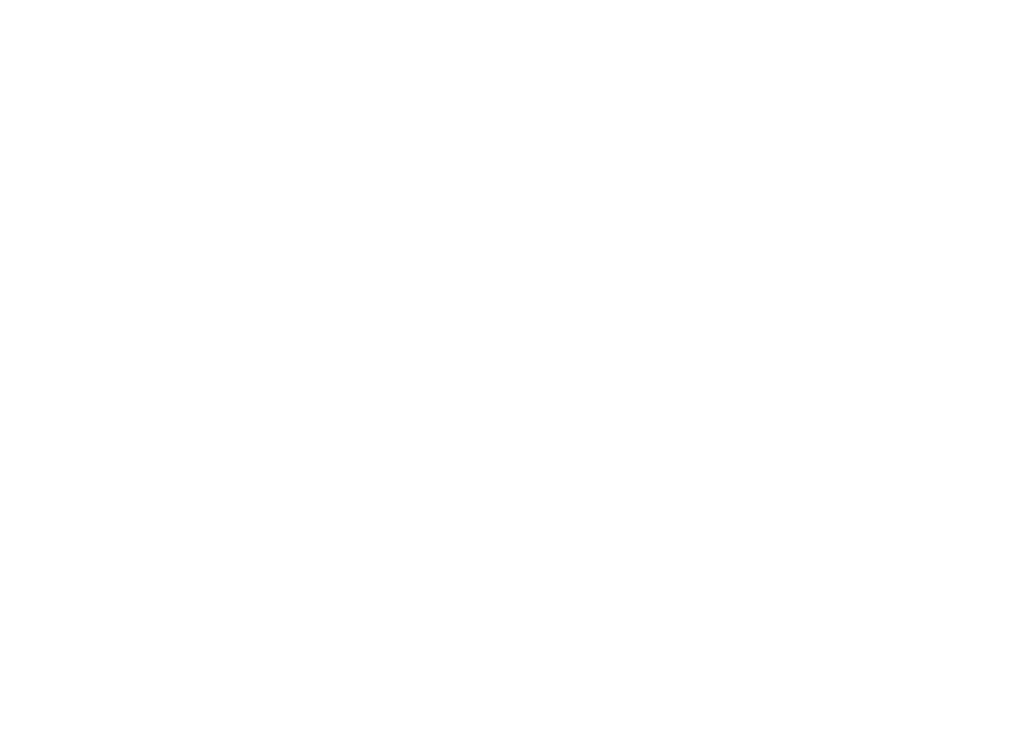
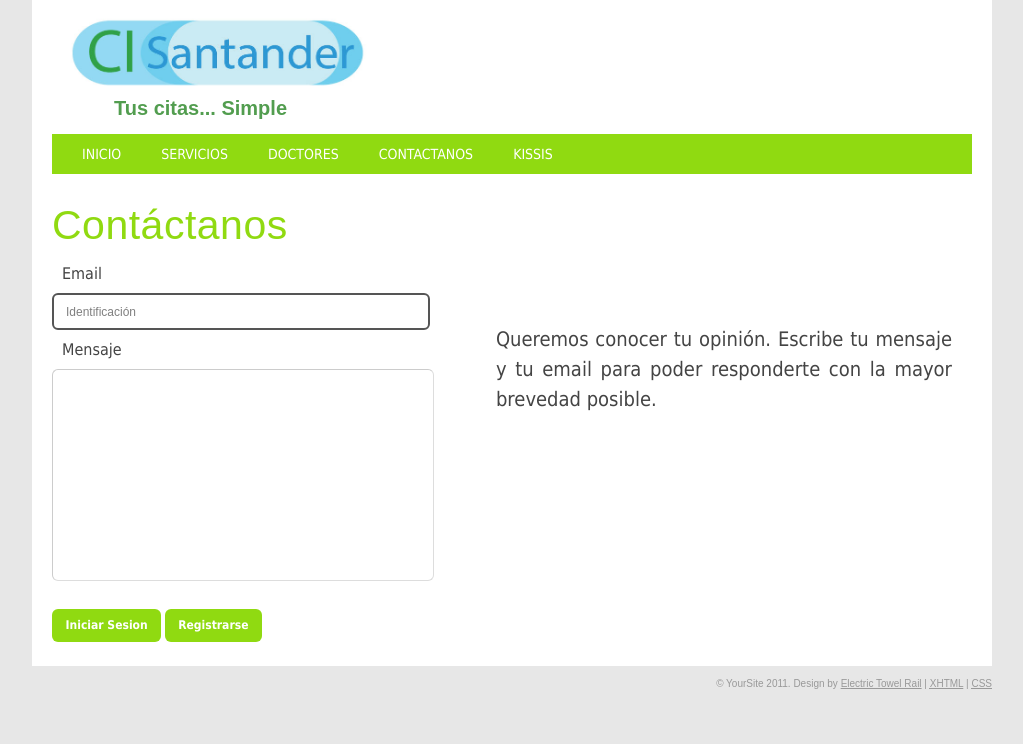
Before and after one commit to cgarciahdez/wiki_project_kissis, a plain HTML site: page prototipo/contactenos.html in a window 1280 px wide. Shown: the whole page, without its empty margins (128-1151 px from the left). Drawn offline with Linux system fonts and the light colour scheme; some packages are replaced by stand-ins of ours; a script that the page names is missing.

Commit message:
diferentes updates en varias paginas y css

```diff
--- a/prototipo/contactenos.html
+++ b/prototipo/contactenos.html
@@ -0,0 +1,87 @@
+<!DOCTYPE HTML>
+<html xmlns="http://www.w3.org/1999/xhtml">
+<head>
+<meta http-equiv="Content-Type" content="text/html; charset=utf-8" />
+<title>Citas Santander - Ingresar Horario</title>
+<link rel="stylesheet" href="mountain/styles.css" type="text/css" />
+
+<script type="text/javascript" src="mountain/js/jquery-1.3.2.min.js"></script>
+<script type="text/javascript" src="mountain/js/jquery.cycle.all.min.js"></script>
+<script type="text/javascript" src="mountain/js/superfish.js"></script>
+<script type="text/javascript" src="mountain/js/script.js"></script>
+</head>
+
+
+<body>
+
+<div id="container">
+
+<div id="container-inner">
+
+	<div id="header">
+        <div style="float:left">
+            <h1><a href="inicio.html" style="margin:0px"><img src="SWCIsantander.jpg" alt="citas santander" style="width:300px"></a></h1>
+            <p style="float:left" id="slogan">Tus citas... Simple</p>
+        </div>
+
+
+
+        <div class="clear"></div>
+
+    </div><!-- end header -->
+
+    <div id="nav" style="float:left">
+    	<ul>
+        	<li><a href="home.html">Inicio</a></li>
+            <li><a href="#">Servicios</a></li>
+            <li><a href="#">Doctores</a></li>
+            <li><a href="contactenos.html">Contactanos</a></li>
+            <li><a href="#">kissis</a></li>
+        </ul>
+    </div><!-- end nav -->
+
+<br>
+    <div id="main">
+		<div class="contenido">
+			<h2>Contáctanos</h2>
+            <form class="nueva" id="signup-form" action="#">
+                <div id="formulario">
+				    <a class="infor">Email</a><input type="email" name="email" id="email" placeholder="Identificación" style="width:350px"/>
+
+
+                    <a class="infor">Mensaje</a><textarea style="height:200px;width:370px;resize:none;overflow:scroll" name="email" id="email"></textarea>
+                    <br>
+                    <br>
+				    <!---<input type="submit" value="Iniciar Sesión" href="mountain/index.html">--->
+                    <!---<input type="submit" value="Registrarse" />--->
+                    <a class="button" href="perfilPaciente.html">Iniciar Sesion</a>
+                    <a class="button" href="http://www.google.com">Registrarse</a>
+
+                </div>
+                <div id="info_home">
+                    <p style="float:left;padding-top:50px">
+                        Queremos conocer tu opinión. Escribe tu mensaje y tu email para poder responderte con la mayor brevedad posible.
+
+                    </p>
+                </div>
+			</form>
+
+        </div><!-- end content -->
+
+
+
+
+    	<div class="clear"></div>
+
+    </div><!-- end main -->
+
+    </div><!-- end container-inner -->
+
+</div><!-- end container -->
+
+<div id="footer">
+	<p>&copy; YourSite 2011. Design by <a href="http://www.electrictowelrail.org.uk" target="_blank">Electric Towel Rail</a>  | <a href="http://validator.w3.org/check/referer" title="This page validates as XHTML 1.0 Transitional"><abbr title="eXtensible HyperText Markup Language">XHTML</abbr></a> | <a href="http://jigsaw.w3.org/css-validator/check/referer" title="This page validates as CSS"><abbr title="Cascading Style Sheets">CSS</abbr></a></p>
+</div><!-- end footer -->
+
+</body>
+</html>
--- a/prototipo/mountain/styles.css
+++ b/prototipo/mountain/styles.css
@@ -160,12 +160,11 @@ li ol, li ul {
 	color: #fff;
 }
 
-#slogan
+p#slogan
 {
-    font-color:#555;
-    padding-left: 1000px;
-
-
+    color:#529d4f;
+    padding-left: 50px;
+    font-size: 20px;
 }
 
 
@@ -889,6 +888,7 @@ div#formulario{
 
 div.contenido
 {
+    padding-top: 100px;
     width: 100%
 }
 
@@ -903,3 +903,11 @@ div#info_home{
     text-align: justify;
     padding: 20px;
 }
+
+.textoBorde{
+    color:#90DA11;
+    text-shadow: 0px 0 black, 0 1px rgba(85, 85, 85, 0.47), 1px 0 rgba(85, 85, 85, 0.47), 0 0px black;
+}
+
+input{
+    text-align:
```
Also changed, not shown: prototipo/home.html (+81 -0 lines), prototipo/inicio.html (+2 -2 lines), prototipo/img/homePhoto.png.
